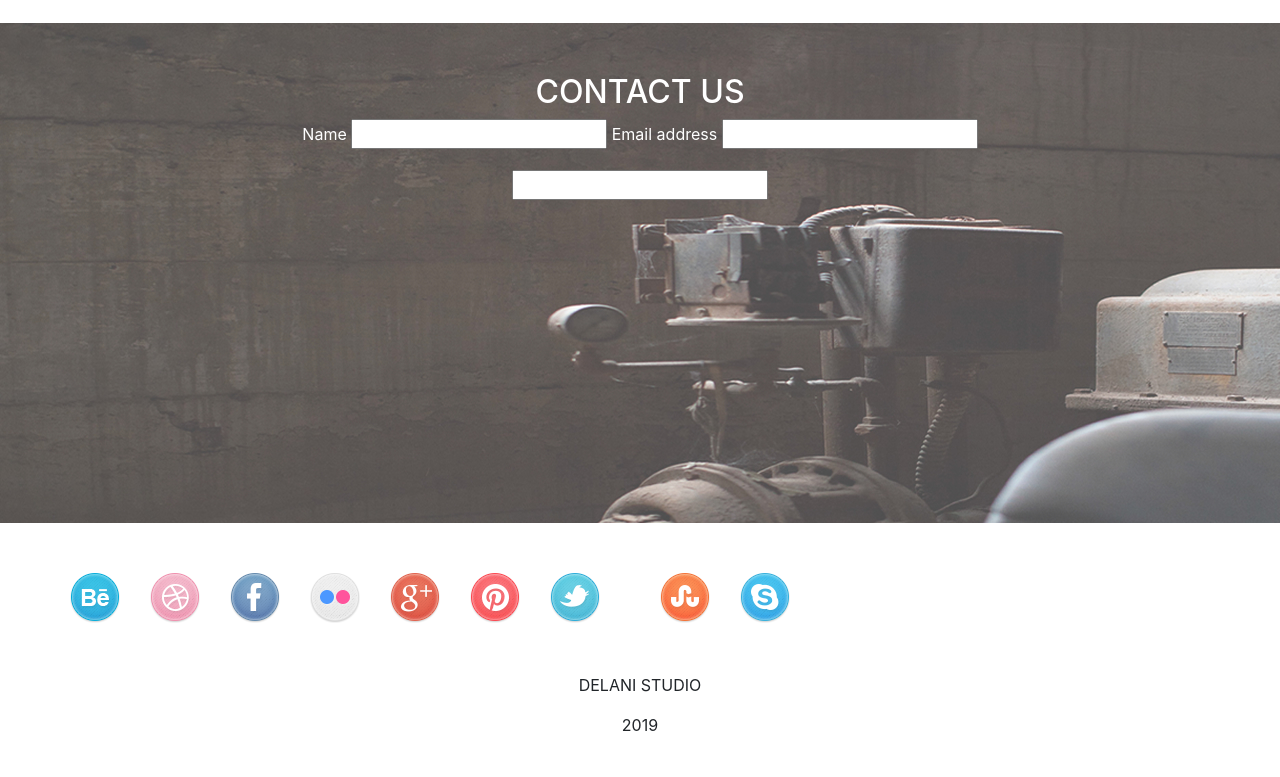
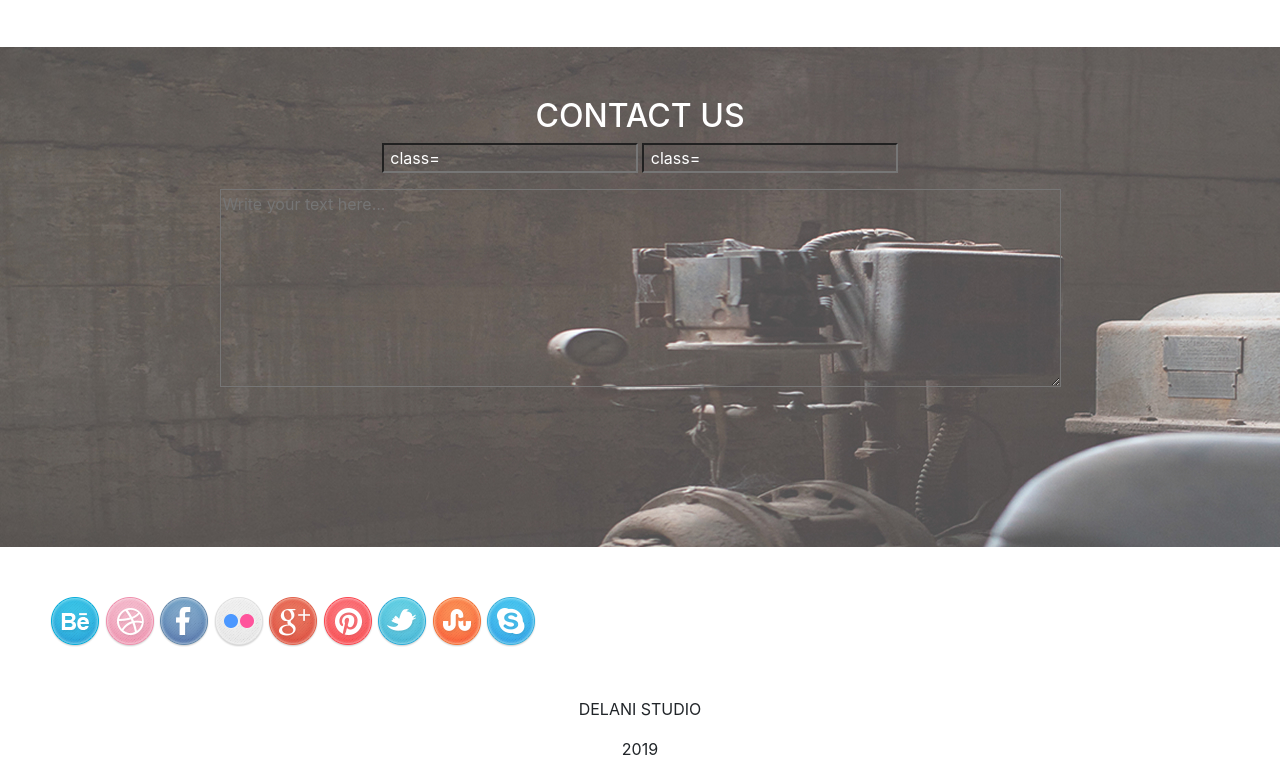
Before and after one commit to Msyoka/delani-studio, a plain HTML site: page index.html in a window 1280 px wide. Shown: the part 2240-3017 px from the top of the page. Before the commit the page ends 2993 px from the top, so only its background shows below. Drawn offline with Linux system fonts and the light colour scheme.

Commit message:
add hide id to index and styling it

```diff
--- a/css/styles.css
+++ b/css/styles.css
@@ -49,6 +49,9 @@ header {
   padding-bottom: 50px;
   text-align: center;
 }
+#hide {
+  display: none;
+}
 /*********************CONTACT US*******************************/
 /*************************************************************/
 .contact {
@@ -58,8 +61,20 @@ header {
   text-align: center;
   color: white;
 }
+form {
+  background: inherit;
+}
+input, textarea {
+    background-color: rgba(0,0,0,0.0);
+    color: white;
+}
 .social{
+  align-items: center;
   padding: 50px;
+  width: 700px;
   align-content: center;
+}
+.rowcenter {
 
+  align-content: center;
 }
--- a/index.html
+++ b/index.html
@@ -44,16 +44,23 @@
           <div class="col">
             <div class="jumbotron">
               <img src="images/services_icons/design_icon.png" alt="">
+              <h3 id="hide">DESIGN</h3>
+							<p id="hide">Our design practice offers a full range of services including branding strategy,interaction and visual design and user experience testing.Throughout your project, our designers create and implement visual designs and workflows,solicit user feedback, and work with you to make sure what gets built is what is needed.</p>
             </div>
           </div>
           <div class="col">
             <div class="jumbotron">
               <img src="images/services_icons/dev_icon.png" alt="">
+              <h3 id="hide">DEVELOPMENT</h3>
+							<p id="hide"> All engineers are fluent in the latest enterprise, mobile and web development technologies. The collaborate with your team to write, test, and improve code on a daily basis, using proven practices such as test-driven development and pair-programming.</p>
             </div>
           </div>
           <div class="col">
             <div class="jumbotron">
               <img src="images/services_icons/product_icon.png" alt="">
+              <h3 id="hide">PRODUCT MANAGEMENT</h3>
+							<p id="hide">Planning and development is iterative. Because we are constantly coding and testing, the products we build are always always ready to go live. This iterative process allows for changes as business requirements evolve. </p>
+
             </div>
           </div>
         </div>
@@ -77,6 +84,7 @@
               <img class="img-fluid" src="images/portfolio/work4.jpg" alt="">
             </div>
           </div>
+          <br>
           <div class="row">
             <div class="col">
               <img class="img-fluid" src="images/portfolio/work5.jpg" alt="">
@@ -101,13 +109,11 @@
           <div id="blanks">
             <form class="" action="index.html" method="post">
               <div class="form-group">
-                <label for="name">Name</label>
-                <input type="text" name="name" value="">
-                <label for="email">Email address</label>
-                <input type="text" name="email" value="">
+                <input type="text" name="name" placeholder="Name..."value=" class="form-control"">
+                <input type="text" name="email" placeholder="Email..."value=" class="form-control"">
               </div>
               <div class="form-group">
-                <input type="text" name="message" value="">
+                <textarea name="message" rows="8" cols="80" placeholder="Write your text here..."></textarea>
               </div>
             </form>
 
@@ -119,35 +125,24 @@
     <div class="social">
       <div class="container">
         <div class="row">
-          <div class="row">
-            <div class="col">
+          <div class="rowcenter" >
+
               <img src="images/social_icons/behance.png" alt="">
-            </div>
-            <div class="col">
+
               <img src="images/social_icons/dribble.png" alt="">
-            </div>
-            <div class="col">
+
               <img src="images/social_icons/facebook.png" alt="">
-            </div>
-            <div class="col">
+
               <img src="images/social_icons/flickr.png" alt="">
-            </div>
-            <div class="col">
+
               <img src="images/social_icons/g_plus.png" alt="">
-            </div>
-            <div class="col">
+
               <img src="images/social_icons/pinterest.png" alt="">
-            </div>
-            <div class="col">
+
               <img src="images/social_icons/twitter.png" alt="">
-            </div>
-            <div class="col">
-              <img src="images/social_icons/youtube.png" alt="">
-            </div>
-            <div class="col">
+
               <img src="images/social_icons/stumble_upon.png" alt="">
-            </div>
-            <div class="col">
+
               <img src="images/social_icons/skype.png" alt="">
             </div>
           </div>
```
